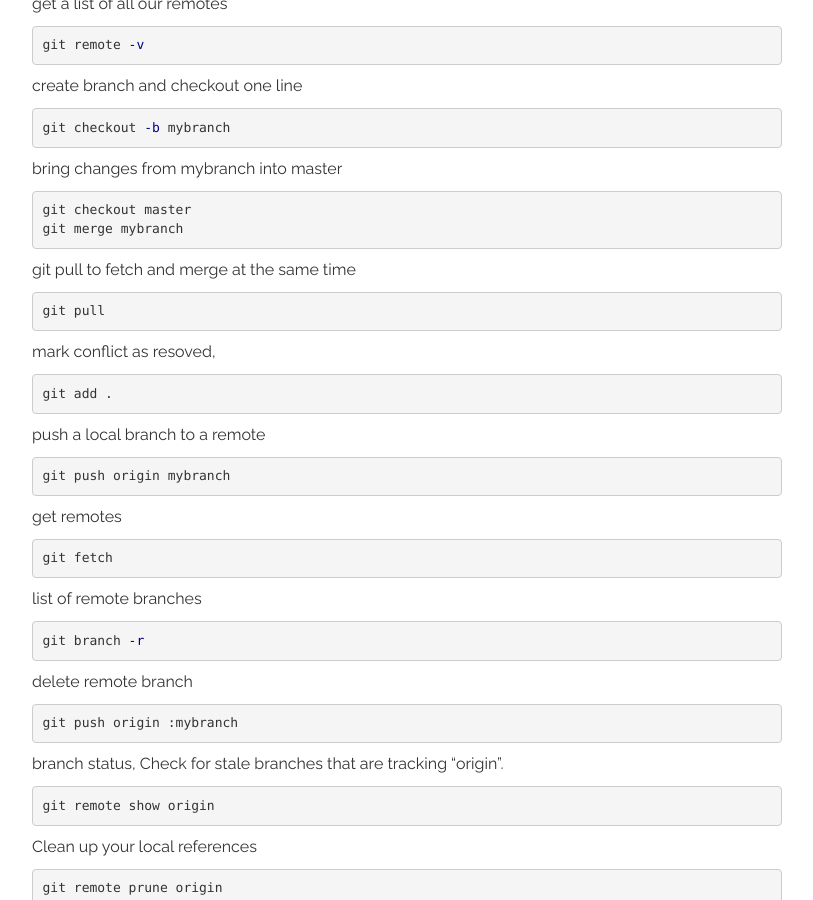
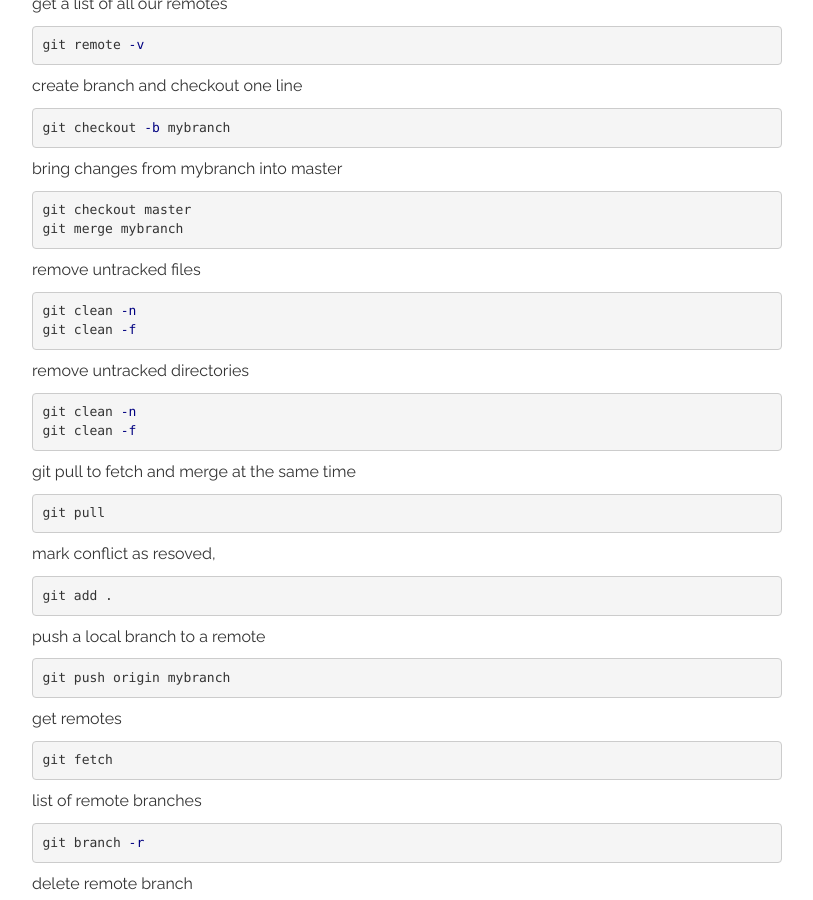
Before and after one commit to bmdoherty/learning, a Jekyll site: the page built from _posts/2017-06-23-git.markdown, in a window 1280 px wide and 900 px high, scrolled down 2284 px. Shown: the whole window, without its empty margins (38-851 px from the left). Built offline with Jekyll 4.4.1, drawn with Linux system fonts in a browser that asks for light colours.

Commit message:
git untracked

```diff
--- a/_posts/2017-06-23-git.markdown
+++ b/_posts/2017-06-23-git.markdown
@@ -150,6 +150,17 @@ git checkout master
 git merge mybranch
 {% endhighlight %}
 
+remove untracked files
+{% highlight bash %}
+git clean -n
+git clean -f
+{% endhighlight %}
+
+remove untracked directories
+{% highlight bash %}
+git clean -n
+git clean -f
+{% endhighlight %}
 
 git pull to fetch and merge at the same time
 {% highlight bash %}
```
